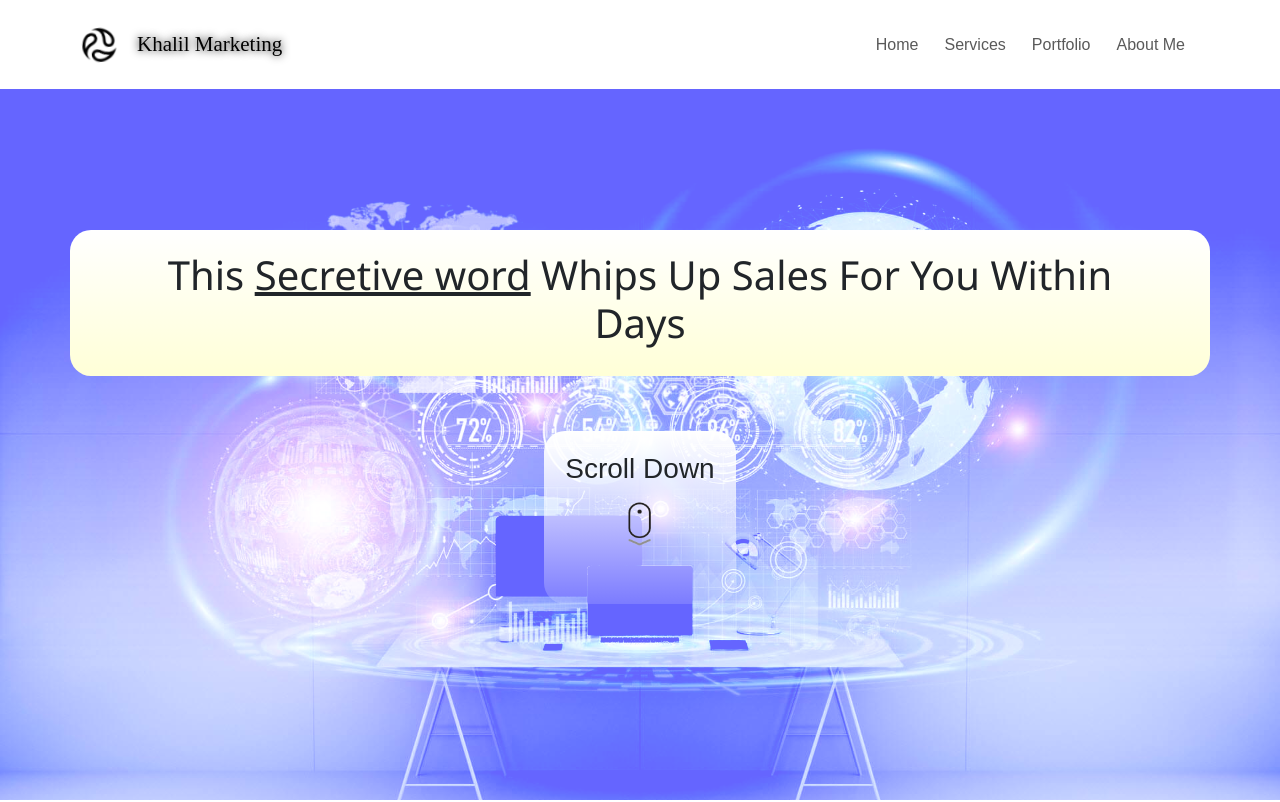
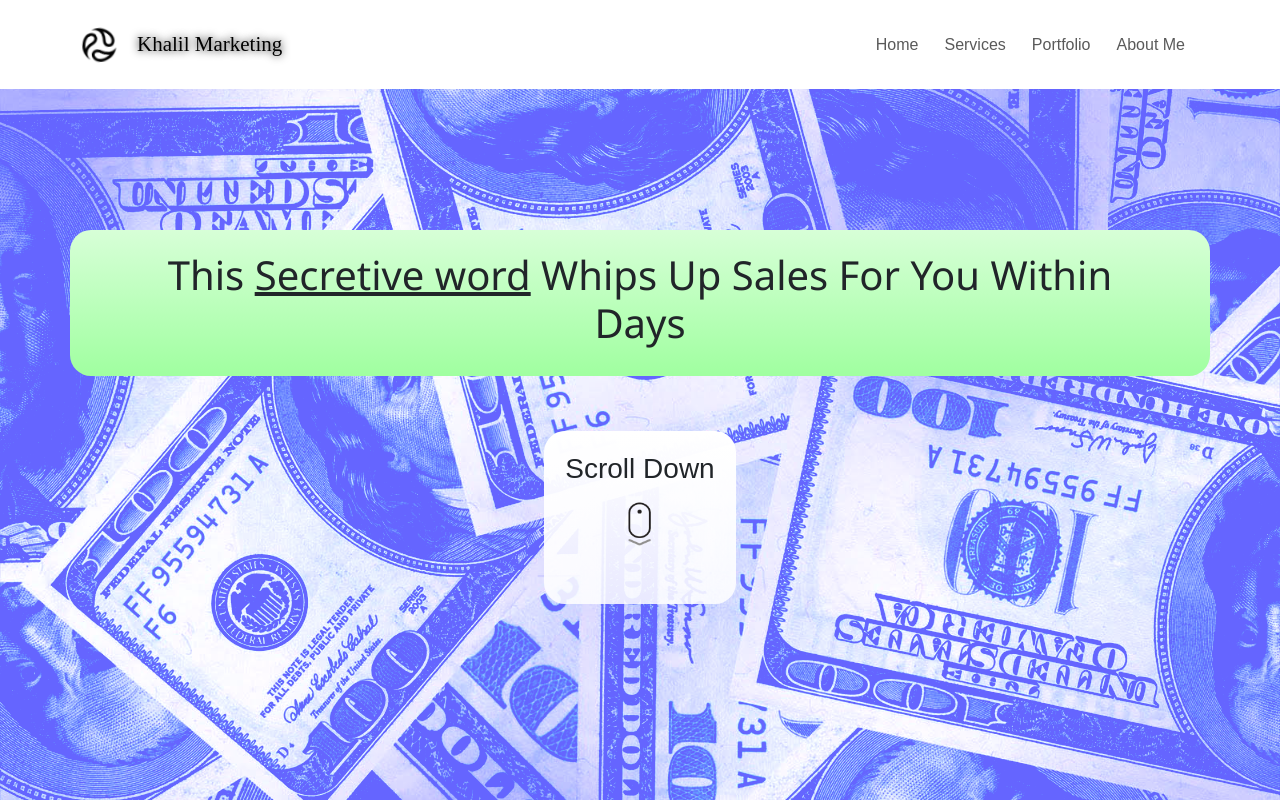
Before and after one commit to omarkha/khalilmarketing, a React (Create React App) app in the folder client/: page /landingpage in a window 1280 px wide. Shown: the top 802 px of the page. Built offline with nearby package versions, Linux system fonts and the light colour scheme; a web font is replaced by a local one.

Commit message:
copy editing

```diff
--- a/client/src/index.css
+++ b/client/src/index.css
@@ -538,9 +538,9 @@ article img {
   justify-content: center;
   align-items: center;
   background: linear-gradient(
-    to bottom,
-    rgba(255, 255, 255, 1),
-    rgb(255, 255, 215, 1)
+    to top,
+    rgba(160, 255, 160, 1),
+    rgb(215, 255, 215, 1)
   );
 
   padding: 21px 89px;
@@ -563,8 +563,9 @@ article img {
   margin: 55px auto;
   padding: 21px;
   background: linear-gradient(
+    to bottom,
     rgba(255, 255, 255, 1),
-    rgba(255, 255, 255, 0.15)
+    rgba(255, 255, 255, 0.86)
   );
   border-radius: 21px;
 }
--- a/client/src/pages/Landingpage.js
+++ b/client/src/pages/Landingpage.js
@@ -7,7 +7,7 @@ import problem from "../media/thecatch.gif";
 import alison from "../media/alison.avif";
 import bootcamp from "../media/bootcamp.png";
 import coding from "../media/coding.jpg";
-import banner from "../media/bg3.jpg";
+import banner from "../media/moneybg.jpg";
 import books from "../media/books.jpg";
 import award from "../media/award.png";
 import scrolldown from "../media/scrolldown.gif";
```
Also changed, not shown: client/src/media/moneybg.jpg (added).
